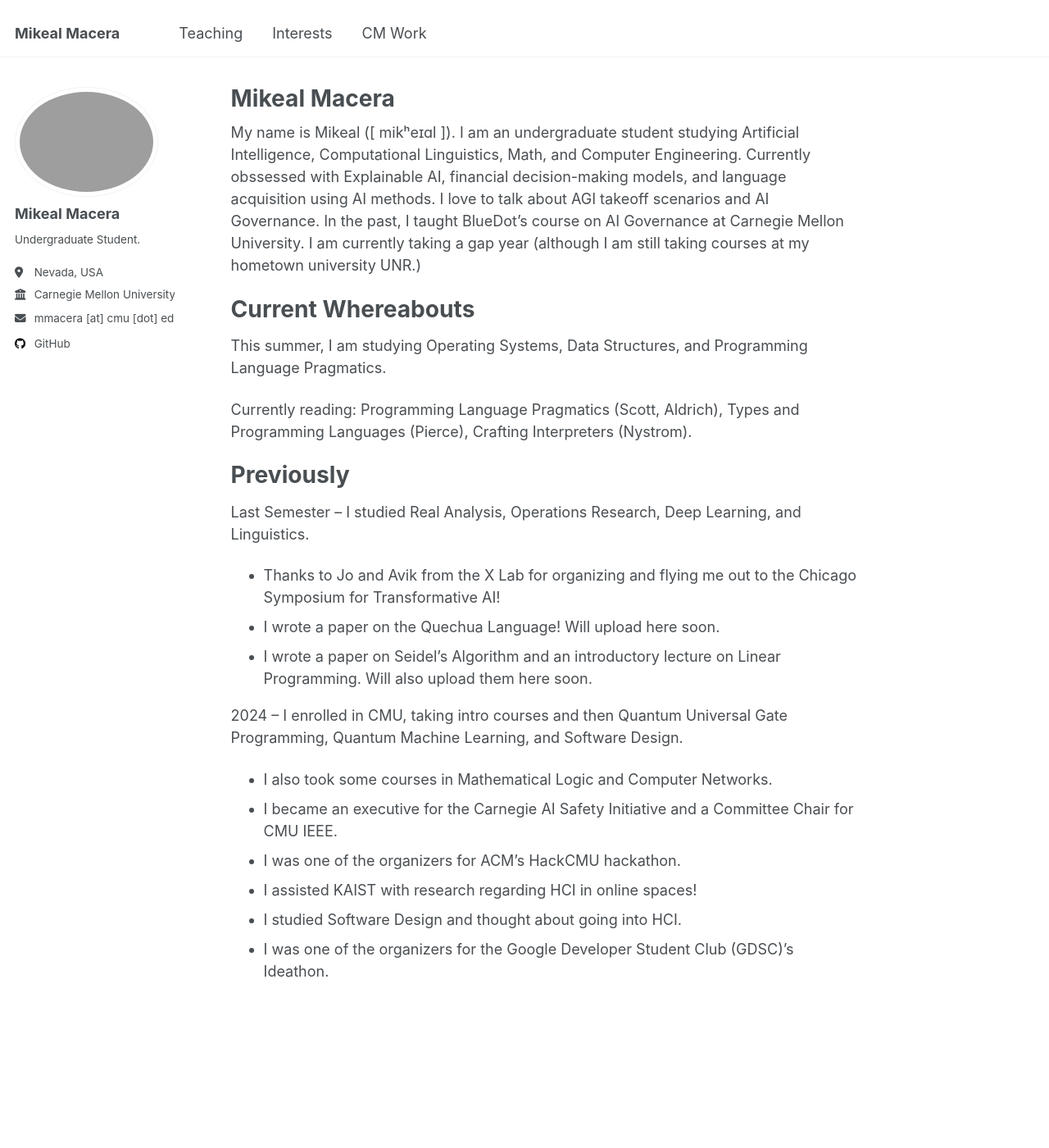
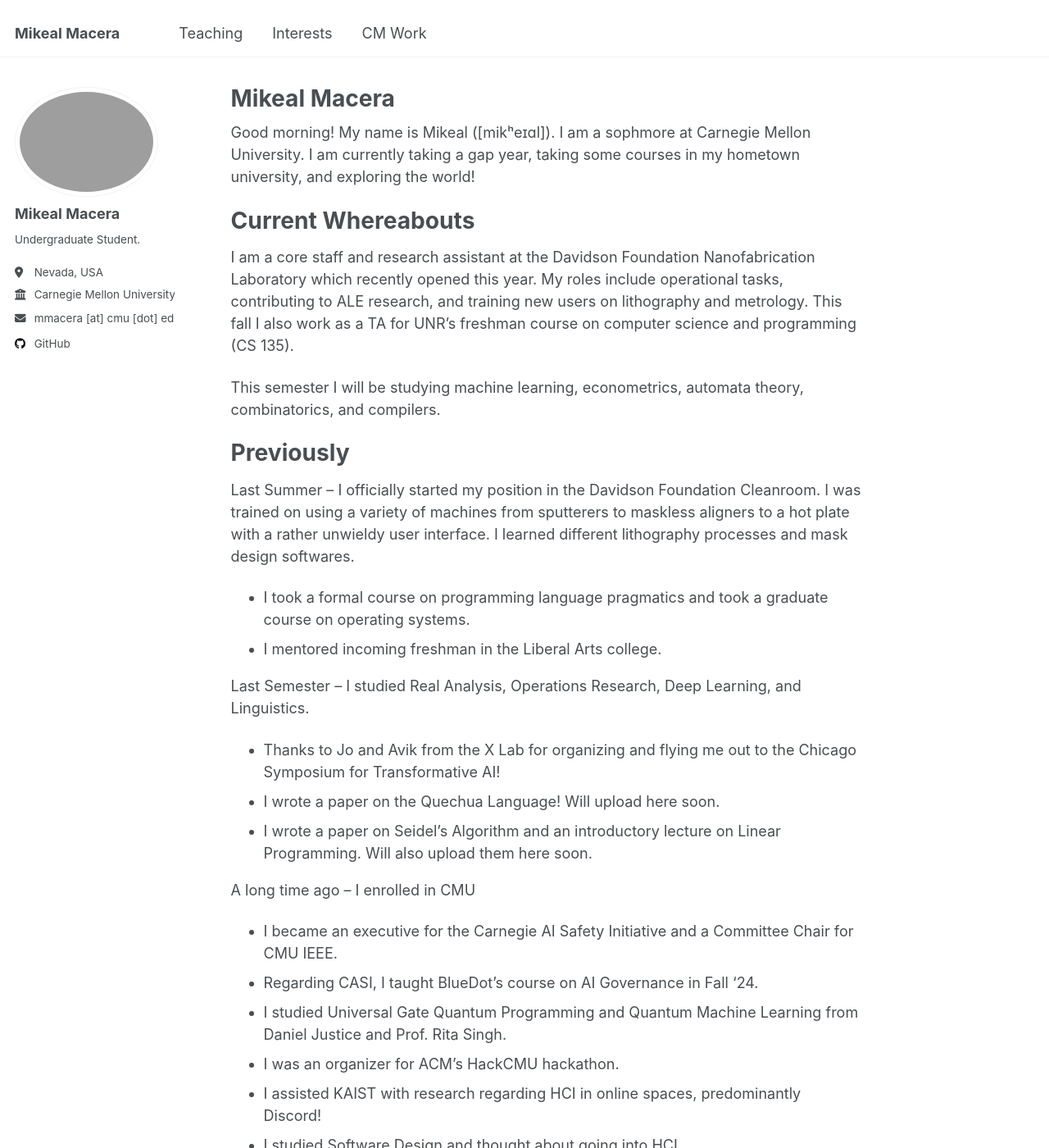
Before and after one commit to mikealmacera/mikealmacera.github.io, a Jekyll site: the page built from _pages/about.md, in a window 1280 px wide and 1400 px high. Shown: the whole window at 82% size. Built offline with Jekyll 4.4.1, drawn with Linux system fonts in a browser that asks for light colours.

Commit message:
Update about.md

```diff
--- a/_pages/about.md
+++ b/_pages/about.md
@@ -7,25 +7,30 @@ redirect_from:
   - /about.html
 ---
 
-My name is Mikeal (\[ mikʰeɪɑl \]). I am an undergraduate student studying Artificial Intelligence, Computational Linguistics, Math, and Computer Engineering. Currently obssessed with Explainable AI, financial decision-making models, and language acquisition using AI methods. I love to talk about AGI takeoff scenarios and AI Governance. In the past, I taught BlueDot’s course on AI Governance at Carnegie Mellon University. I am currently taking a gap year (although I am still taking courses at my hometown university UNR.)
+Good morning! My name is Mikeal (\[mikʰeɪɑl\]). I am a sophmore at Carnegie Mellon University. I am currently taking a gap year, taking some courses in my hometown university, and exploring the world!
 
 Current Whereabouts
 ======
-This summer, I am studying Operating Systems, Data Structures, and Programming Language Pragmatics.
+I am a core staff and research assistant at the Davidson Foundation Nanofabrication Laboratory which recently opened this year. My roles include operational tasks, contributing to ALE research, and training new users on lithography and metrology. This fall I also work as a TA for UNR's freshman course on computer science and programming (CS 135).
 
-Currently reading: Programming Language Pragmatics (Scott, Aldrich), Types and Programming Languages (Pierce), Crafting Interpreters (Nystrom).
+This semester I will be studying machine learning, econometrics, automata theory, combinatorics, and compilers.
 
 Previously
 =====
+Last Summer -- I officially started my position in the Davidson Foundation Cleanroom. I was trained on using a variety of machines from sputterers to maskless aligners to a hot plate with a rather unwieldy user interface. I learned different lithography processes and mask design softwares.
+- I took a formal course on programming language pragmatics and took a graduate course on operating systems.
+- I mentored incoming freshman in the Liberal Arts college.
+
 Last Semester -- I studied Real Analysis, Operations Research, Deep Learning, and Linguistics.
 - Thanks to Jo and Avik from the X Lab for organizing and flying me out to the Chicago Symposium for Transformative AI!
 - I wrote a paper on the Quechua Language! Will upload here soon.
 - I wrote a paper on Seidel's Algorithm and an introductory lecture on Linear Programming. Will also upload them here soon.
 
-2024 -- I enrolled in CMU, taking intro courses and then Quantum Universal Gate Programming, Quantum Machine Learning, and Software Design.
-- I also took some courses in Mathematical Logic and Computer Networks.
+A long time ago -- I enrolled in CMU
 - I became an executive for the Carnegie AI Safety Initiative and a Committee Chair for CMU IEEE.
-- I was one of the organizers for ACM's HackCMU hackathon.
-- I assisted KAIST with research regarding HCI in online spaces!
+- Regarding CASI, I taught BlueDot’s course on AI Governance in Fall '24.
+- I studied Universal Gate Quantum Programming and Quantum Machine Learning from Daniel Justice and Prof. Rita Singh.
+- I was an organizer for ACM's HackCMU hackathon.
+- I assisted KAIST with research regarding HCI in online spaces, predominantly Discord!
 - I studied Software Design and thought about going into HCI.
 - I was one of the organizers for the Google Developer Student Club (GDSC)'s Ideathon.
```
